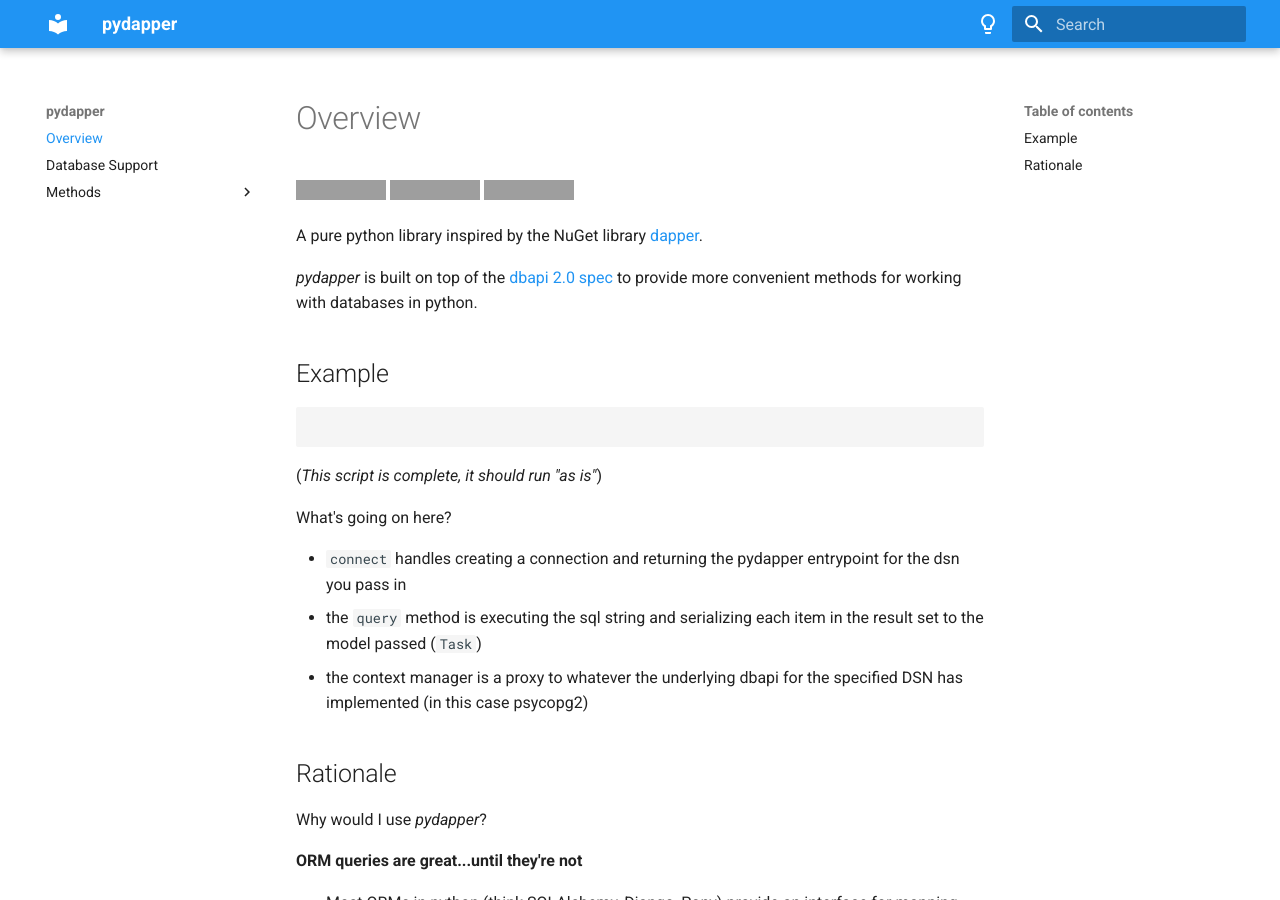
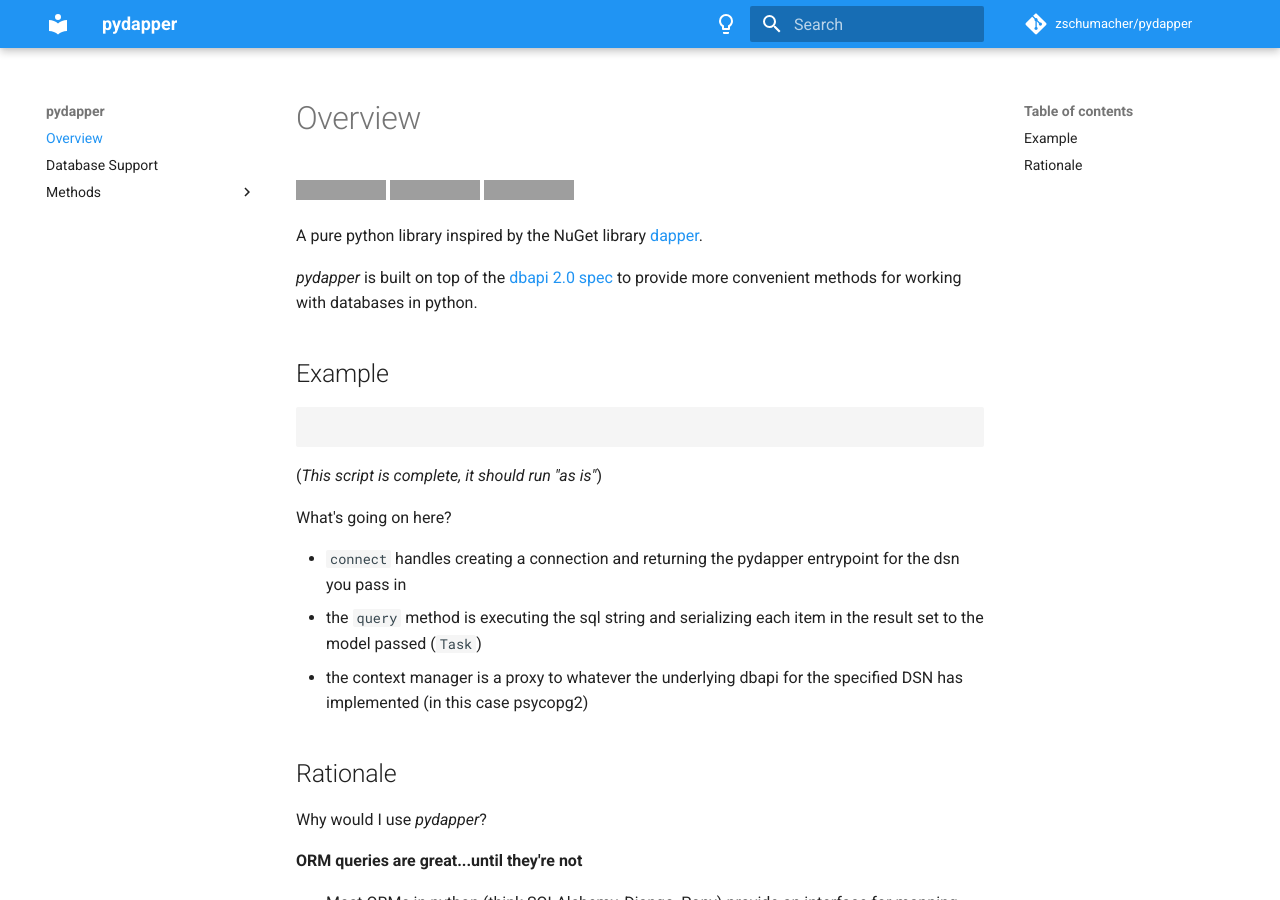
Before and after one commit to zschumacher/pydapper, an MkDocs documentation site: the page built from docs/index.md, in a window 1280 px wide and 900 px high. Built offline with MkDocs 1.6.1 and Material for MkDocs 9.7.7, drawn with Linux system fonts in a browser that asks for light colours; comment, search, counter and statistics services are not loaded; grey boxes are pictures that could not be loaded.

```diff
--- a/mkdocs.yml
+++ b/mkdocs.yml
@@ -30,6 +30,9 @@ theme:
         icon: material/lightbulb
         name: "Switch to light mode"
 
+repo_name: zschumacher/pydapper
+repo_url: https://github.com/zschumacher/pydapper
+
 markdown_extensions:
   - markdown_include.include
   - pymdownx.highlight
```
Also changed, not shown: docs/index.md (+1 -1 lines).
